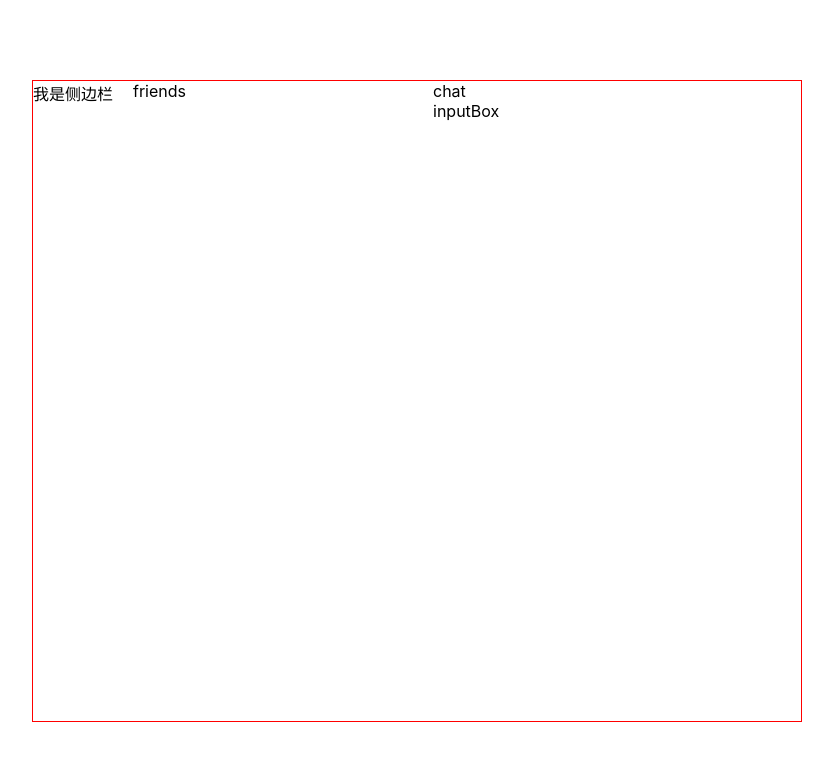
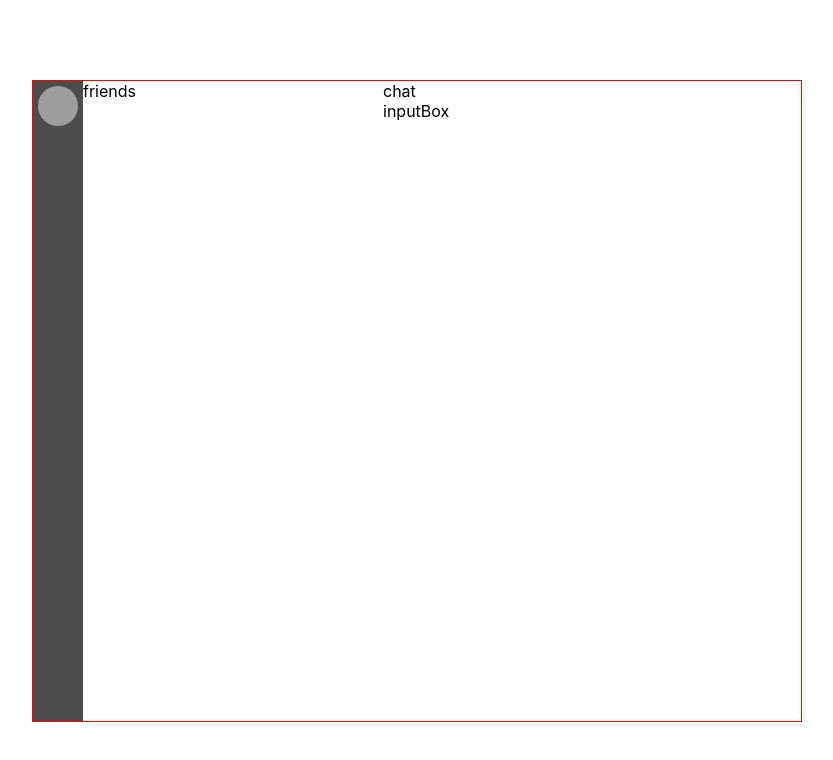
Before and after one commit to wxia09/chitchat, a React (Create React App) app: page / in a window 1280 px wide. Shown: the top 760 px of the page, without its empty margins (224-1057 px from the left). Built offline with nearby package versions, Linux system fonts and the light colour scheme; grey boxes are pictures that could not be loaded.

Commit message:
侧边栏修改 doing

```diff
--- a/src/views/sidebar/index.jsx
+++ b/src/views/sidebar/index.jsx
@@ -1,8 +1,16 @@
 import React, { Component } from "react";
+import "./scss/index.scss";
 
 class Sidebar extends Component {
   render() {
-    return <div style={{ width: "100px" }}>我是侧边栏</div>;
+    return (
+      <div className="sidebar">
+        <div className="avatar">
+          <span />
+          <img src={process.env.PUBLIC_URL + "/images/defaultAvatar.jpg"} alt="" width="40" height="40" />
+        </div>
+      </div>
+    );
   }
 }
 
--- /dev/null
+++ b/src/views/sidebar/scss/index.scss
@@ -0,0 +1,20 @@
+.sidebar {
+  width: 50px;
+  height: 100%;
+  background: rgba(0, 0, 0, 0.7);
+  .avatar {
+    width: 50px;
+    height: 50px;
+    text-align: center;
+    vertical-align: middle;
+    span {
+      display: inline-block;
+      height: 100%;
+      vertical-align: middle;
+    }
+    img {
+      border-radius: 50%;
+      vertical-align: middle;
+    }
+  }
+}
```
